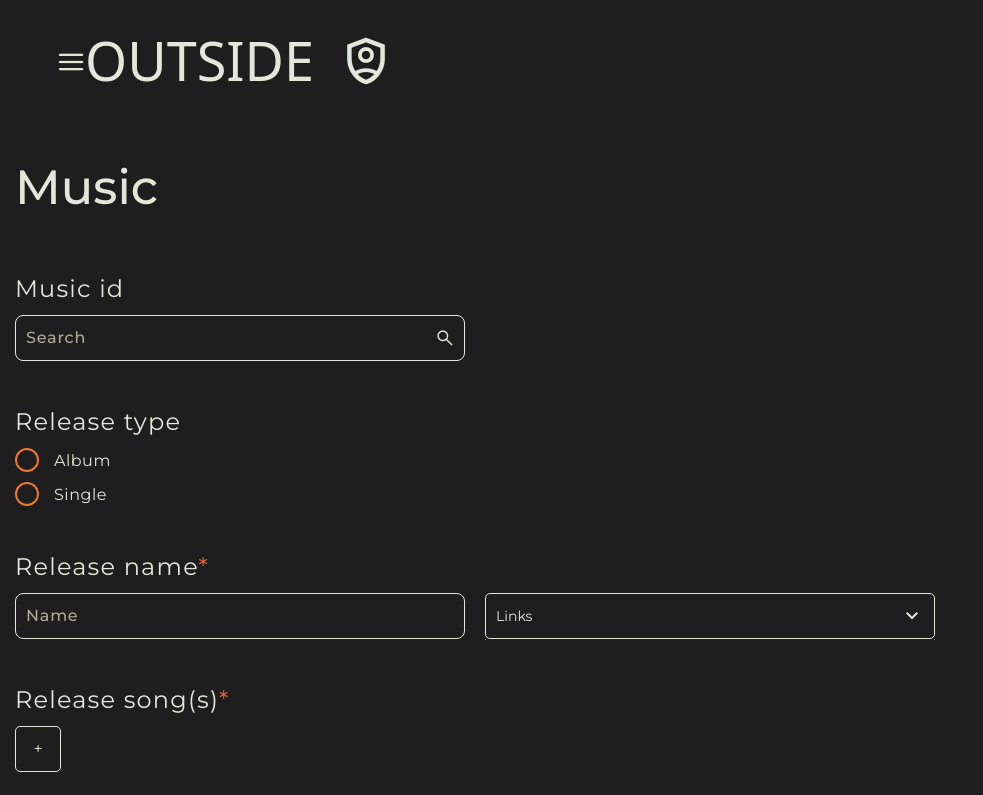
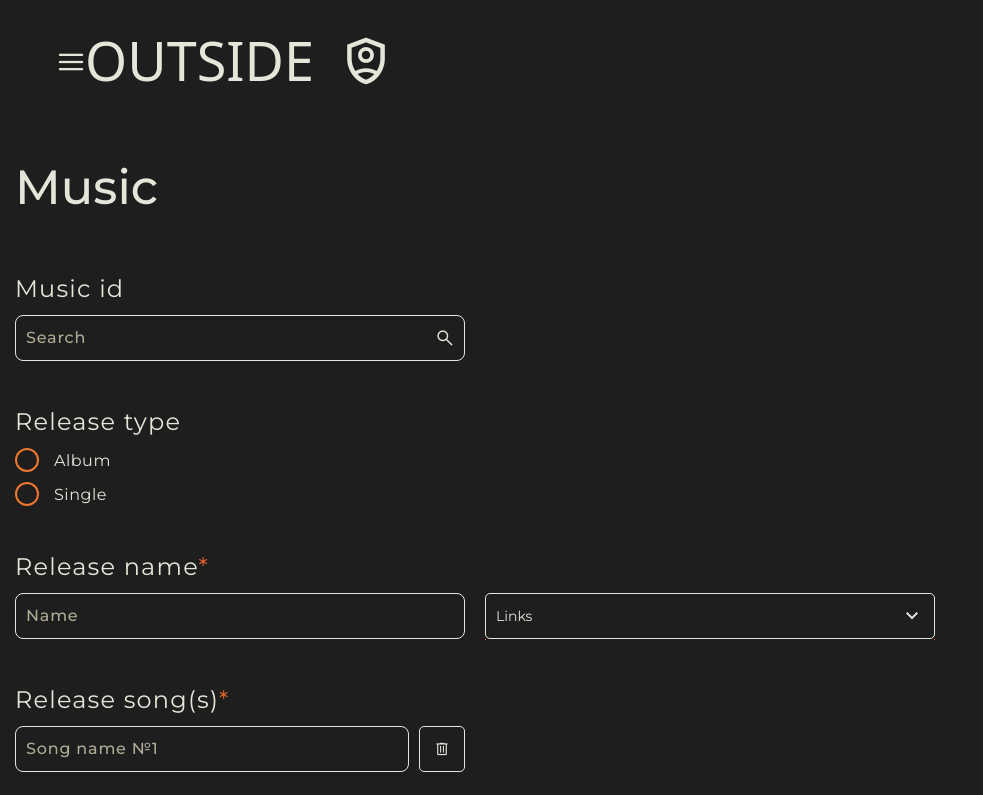
Before and after one commit to outsideOfficialy/adminPanel, a Next.js app: page /add-music in a window 1280 px wide. Shown: the top 795 px of the page, without its empty margins (0-983 px from the left). Built offline with nearby package versions, Linux system fonts and the light colour scheme; a web font is replaced by a local one.

Commit message:
small fixes

```diff
--- a/components/Inputs/songsInputs.tsx
+++ b/components/Inputs/songsInputs.tsx
@@ -6,7 +6,7 @@ import React, { useEffect } from "react";
 export const SongsInputs: React.FC<{ label: string; name: string; songs?: string[] }> = ({
   label,
   name,
-  songs = [""]
+  songs = []
 }) => {
   const [songsCount, setSongsCount] = React.useState<string[]>([""]);
 
@@ -23,7 +23,7 @@ export const SongsInputs: React.FC<{ label: string; name: string; songs?: string
   };
 
   useEffect(() => {
-    if (!songs.length && songs[0] === "") return;
+    if (!songs.length || songs[0] === "") return;
     setSongsCount(songs);
   }, [songs]);
 
```
